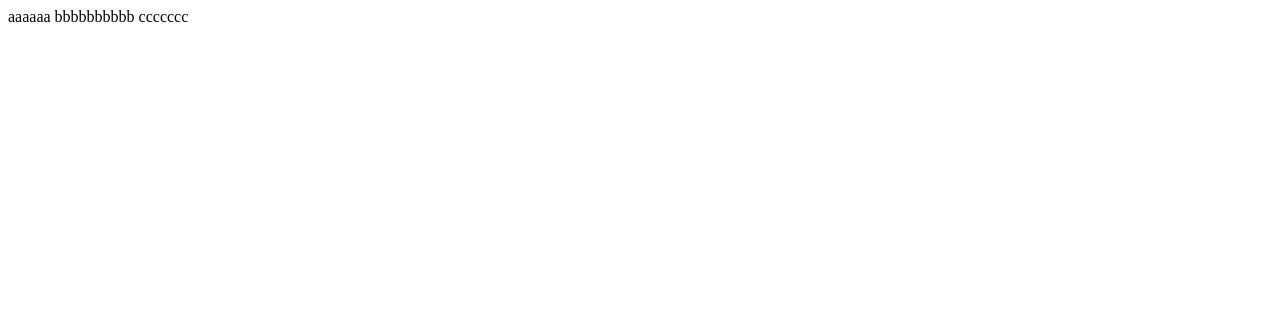
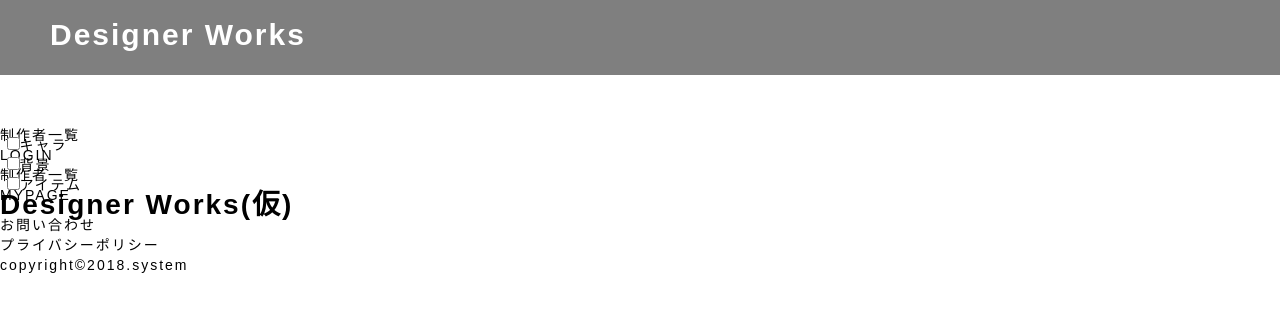
Before and after one commit to akiyamaryo1418/dils, a plain HTML site: page view/html/index.html in a window 1280 px wide. Drawn offline with nearby package versions, Linux system fonts and the light colour scheme.

Commit message:
no message

```diff
--- /dev/null
+++ b/view/css/top.css
@@ -0,0 +1,45 @@
+@charset "UTF-8";
+
+* {
+  margin: 0;
+  padding: 0;
+}
+
+/*--------------------------------------------------
+	1. document
+--------------------------------------------------*/
+
+body {
+  text-align: justify;
+  font-size: 14px;
+  font-family: "Noto Sans Japanese", sans-serif;
+	line-height: 20px;
+	letter-spacing: 2px;
+}
+
+#wrap {
+  width: 1267px;
+  margin:0 auto;
+}
+/*--------------------------------------------------
+	2. header
+--------------------------------------------------*/
+
+header {
+  width: 100%;
+  height: 75px;
+  background: rgba(0,0,0,0.5);
+}
+
+header h1 {
+  width: 300px;
+  height: 75px;
+  padding: 25px 0 25px 50px;
+}
+
+header h1 a {
+  display: block;
+  font-size: 30px;
+  color: #fff;
+  text-decoration: none;
+}
--- a/view/html/index.html
+++ b/view/html/index.html
@@ -1,3 +1,79 @@
-aaaaaa
-bbbbbbbbbb
-ccccccc
+<!DOCTYPE html>
+<html>
+  <head>
+    <title>Designer Works（仮）</title>
+    <meta charset="utf-8" />
+    <!------css------>
+    <link href="../css/top.css" rel="stylesheet" type="text/css"/>
+    <!------js------->
+    <script src="https://cdn.jsdelivr.net/npm/vue"></script>
+    <script src="https://unpkg.com/masonry-layout@4/dist/masonry.pkgd.min.js"></script>
+  </head>
+  <body>
+    <!--------ヘッダー------->
+    <header>
+      <h1><a href="#">Designer Works</a></h1>
+      <nav class="login">
+        <ul>
+          <li>制作者一覧</li>
+          <li>LOGIN</li>
+        </ul>
+      </nav>
+      <nav class="mypage">
+        <ul>
+          <li>制作者一覧</li>
+          <li>MYPAGE</li>
+        </ul>
+      </nav>
+    </header>
+
+    <div id="wrap">
+
+    <section id="Top">
+      <!------トップスライダー----->
+      <div class="slider-wrapper">
+        <div class="slider-item"></div>
+        <div class="slider-item"></div>
+        <div class="slider-item"></div>
+      </div>
+    </section>
+    <!------ソート機能------->
+    <section id="SearchBox">
+      <ul id="SearchBoxSort">
+        <li id="SearchAll"></li>
+        <li id="SearchUpDeat"></li>
+        <li id="SeartReview"></li>
+      </ul>
+      <!-----フィルタ検索機能------>
+      <ul id="SearchBoxfilter">
+        <li id="SearchChekbox">
+          <div id="Checkbox-chara"><input type="checkbox" name="Checkbox-chara" value="キャラ">キャラ</div>
+          <div id="Chekcbox-bg"><input type="checkbox" name="Checkbox-chara" value="背景">背景</div>
+          <div id="Checkbox-item"><input type="checkbox" name="Checkbox-chara" value="アイテム">アイテム</div>
+        </li>
+      </ul>
+    </section>
+
+    <section id="masonry">
+      <div class="item"></div>
+      <div class="item"></div>
+      <div class="item"></div>
+      <div class="item"></div>
+      <div class="item"></div>
+      <div class="item"></div>
+      <div class="item"></div>
+      <div class="item"></div>
+      <div class="item"></div>
+    </section>
+    </div>
+    <footer>
+      <h1>Designer Works(仮)</h1>
+      <ul id="Footermenubox">
+        <li>お問い合わせ</li>
+        <li>プライバシーポリシー</li>
+      </ul>
+      <p>copyright©2018.system</p>
+    </footer>
+
+  </body>
+</html>
```
